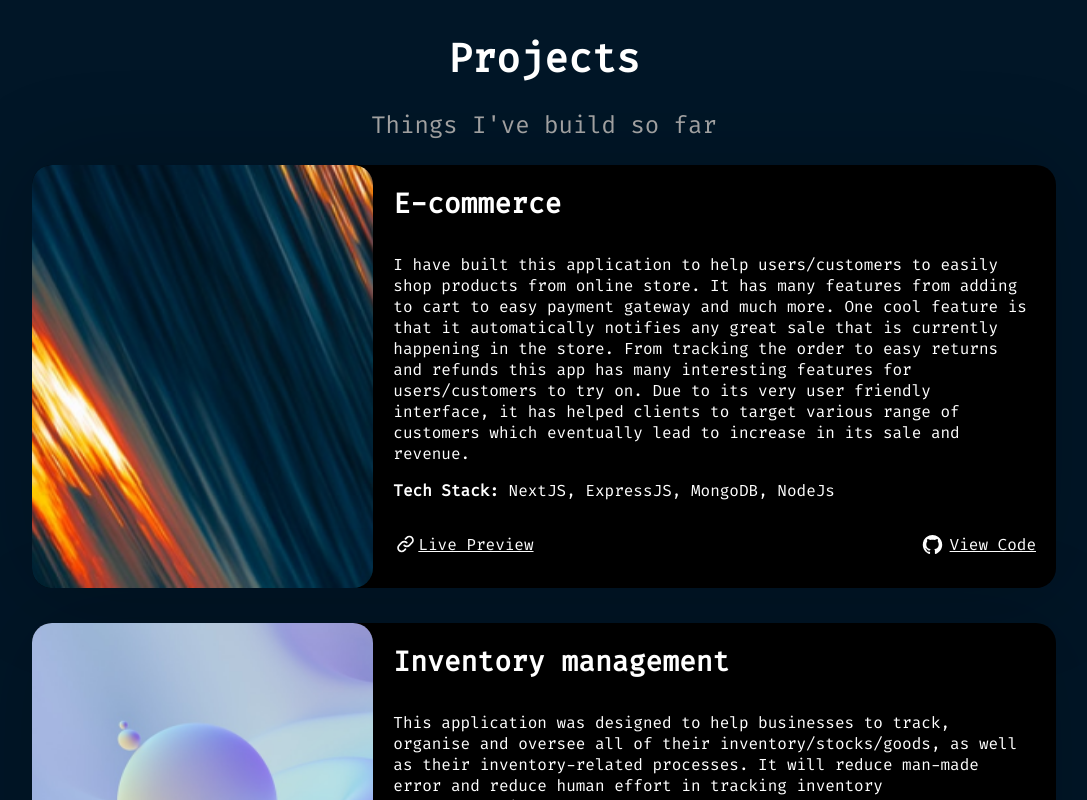
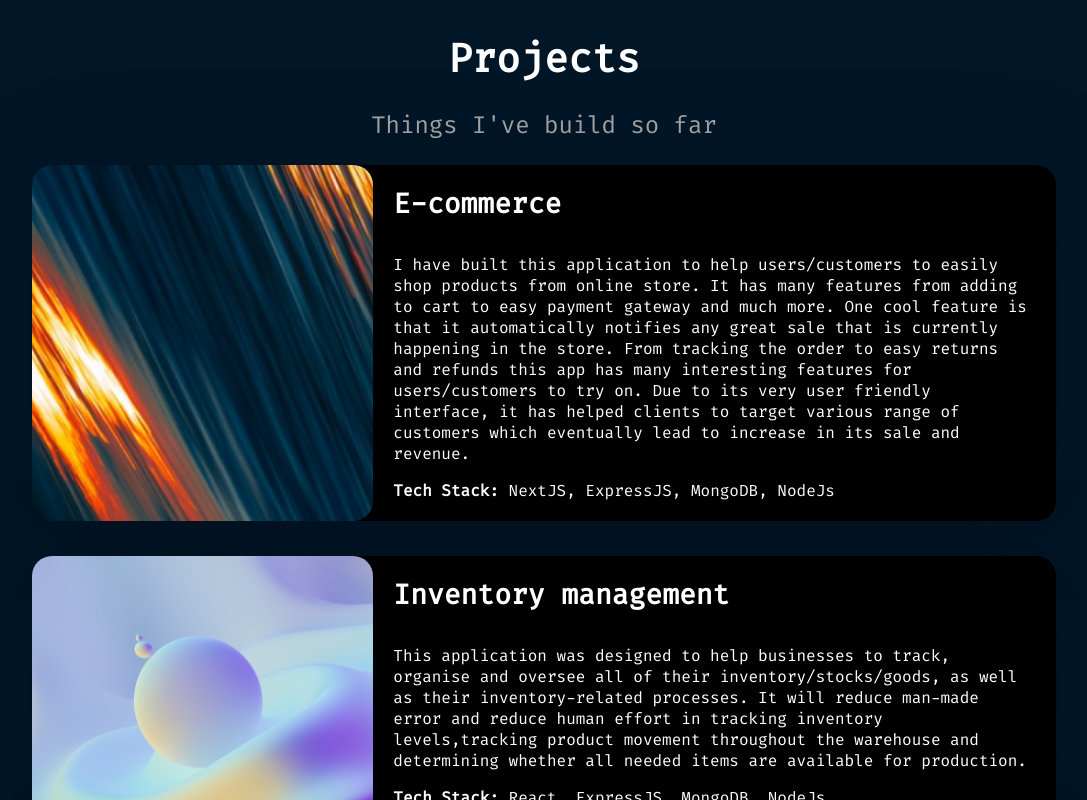
Before and after one commit to karthikvdev/kb-portfolio, a React (Create React App) app: page / in a window 1280 px wide. Shown: the part 2000-2800 px from the top of the page, without its empty margins (96-1183 px from the left). Built offline with nearby package versions, Linux system fonts and the light colour scheme.

Commit message:
Changes in project card

```diff
--- a/src/container/projects/index.jsx
+++ b/src/container/projects/index.jsx
@@ -6,7 +6,6 @@ import Project2 from '../../assests/images/projects/2.png'
 import Project3 from '../../assests/images/projects/3.png'
 import Project4 from '../../assests/images/projects/4.png'
 import Project5 from '../../assests/images/projects/5.png'
-import Project6 from '../../assests/images/projects/6.png'
 
 const Projects = () => {
     const projectArr = [
@@ -29,7 +28,7 @@ const Projects = () => {
         {
             thumbnail: Project3,
             title: "Waymore",
-            description: "This is sample project description random things are here in description This is sample project lorem ipsum generator for dummy content",
+            description: "This application was created to help the organisation retain ties and interactions with current and new consumers.This app Help sales staff rapidly view previous interactions and transactions before making a phone call.Provide support workers with the necessary background and contact information to provide excellent client service.Allow marketers to access information that can assist them target their advertising.",
             techstacks: ["Angular", "PHP", "SQL", "MongoDB", "NodeJs", "React"],
             url: "https://www.waymore.io/",
             repolink: "https://karthikbalaji-dev.web.app/"
@@ -48,14 +47,6 @@ const Projects = () => {
             description: "This application is built for school which enables teachers to monitor and create syllabus for each standard/class. The teacher can upload syllabus and track its completeness as and when required. The teacher can also create project works and solutions for students to assign. This will reduce the effort of teachers to repeat the same task every academic year.",
             techstacks: ["NextJS", "ExpressJS", "MongoDB", "NodeJs"],
             url: "https://thetopschool.com/",
-            repolink: "https://karthikbalaji-dev.web.app/"
-        },
-        {
-            thumbnail: Project6,
-            title: "Unipick",
-            description: "This is sample project description random things are here in description This is sample project lorem ipsum generator for dummy content",
-            techstacks: ["NextJS", "ExpressJS", "MongoDB", "NodeJs"],
-            url: "https://karthikbalaji-dev.web.app/",
             repolink: "https://karthikbalaji-dev.web.app/"
         }
     ]
--- a/src/container/projects/project-card/index.jsx
+++ b/src/container/projects/project-card/index.jsx
@@ -23,10 +23,10 @@ const ProjectCard = ({ thumbnail, title, description, techstacks, url, repoLink
                 <div className='project-tech-stack'>
                     <span className='label'>Tech Stack:</span>  <span>{techstacks?.map(stack => " " + stack)?.toString()} </span>
                 </div>
-                <div className='nav-links'>
+                {/* <div className='nav-links'>
                     <Link className='live-preview link' to={url} target='_blank'><UrlLinks theme={theme} /> Live Preview</Link>
                     <Link className="view-code link" to={repoLink} target='_blank'><GitHubIcon theme={theme} /> View Code</Link>
-                </div>
+                </div> */}
             </div>
         </div>
     )
```
Also changed, not shown: src/assests/images/projects/4.png, src/assests/images/projects/6.png (deleted).
